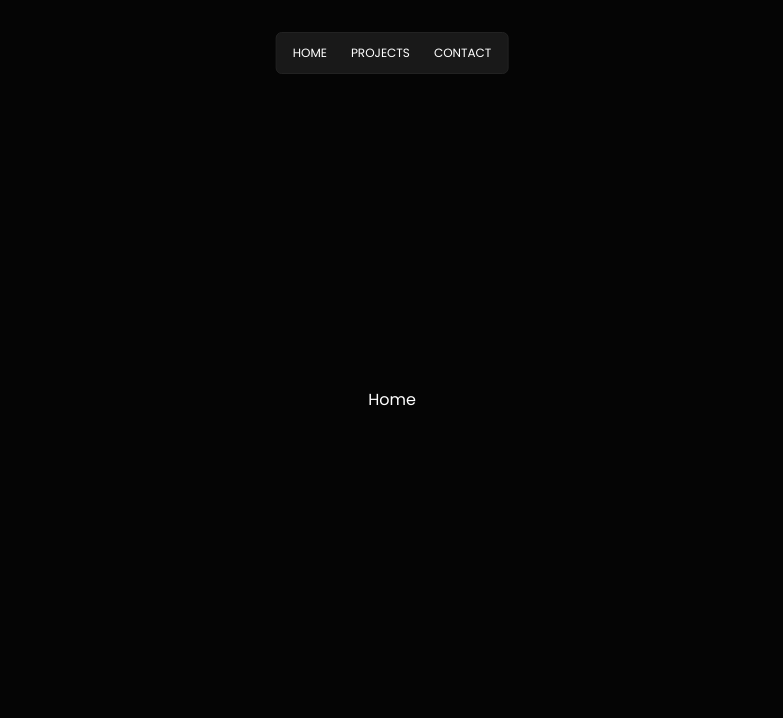
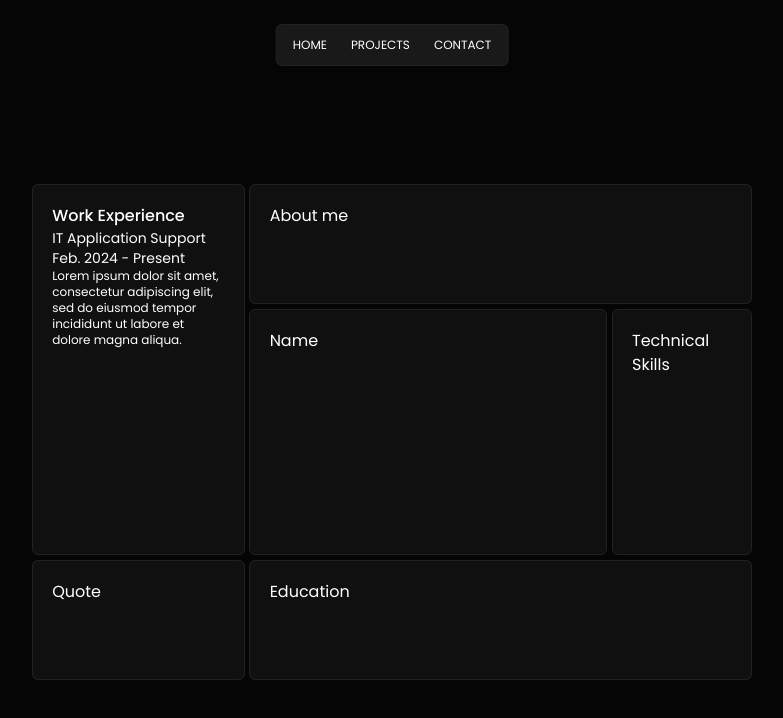
Before and after one commit to Janjanny/bento-portfolio, a React (Vite) app: page / in a window 1280 px wide. Shown: the top 718 px of the page, without its empty margins (248-1031 px from the left). Built offline with nearby package versions, Linux system fonts and the light colour scheme.

Commit message:
add grid

```diff
--- a/src/components/Navbar.jsx
+++ b/src/components/Navbar.jsx
@@ -10,7 +10,7 @@ const Navbar = () => {
   });
 
   return (
-    <div className="pt-8 absolute left-[50%] translate-x-[-50%]">
+    <div className="pt-6 absolute left-[50%] translate-x-[-50%]">
       <ul
         className="relative flex w-fit rounded-md border border-stroke-color bg-button-color text-white p-1 mx-auto"
         onMouseLeave={() => {
--- a/src/main.jsx
+++ b/src/main.jsx
@@ -6,7 +6,6 @@ import { BrowserRouter, createBrowserRouter, RouterProvider } from "react-router
 import Home from "./page/Home.jsx";
 import Projects from "./page/Projects.jsx";
 import Contact from "./page/Contact.jsx";
-import Navbar from "./components/Navbar.jsx";
 import ErrorPage from "./page/ErrorPage.jsx";
 
 const router = createBrowserRouter([
--- a/src/page/Contact.jsx
+++ b/src/page/Contact.jsx
@@ -4,7 +4,7 @@ import React from 'react'
 const Contact = () => {
   return (
     <>
-    <div className="w-full h-screen bg-bg-color text-white flex justify-center items-center ">
+    <div className="w-full h-screen bg-bg-color text-white flex justify-center items-center pt-[4rem]">
       Contact
     </div>
     </>
--- a/src/page/ErrorPage.jsx
+++ b/src/page/ErrorPage.jsx
@@ -3,7 +3,7 @@ import { Link } from 'react-router-dom'
 
 const ErrorPage = () => {
   return (
-    <div className='w-full h-screen bg-bg-color text-white flex justify-center items-center flex-col'>
+    <div className='w-full h-screen bg-bg-color text-white flex justify-center items-center flex-col '>
       <p className=' text-red-600 text-xl mb-6'>404 Not Found.</p>
 
       <Link to="/" className=' bg-button-color text-sm rounded px-[.8rem] py-1.5 border border-stroke-color hover:bg-[#383838] transition-all'>Go Back</Link>
--- a/src/page/Home.jsx
+++ b/src/page/Home.jsx
@@ -4,10 +4,36 @@ import React from "react";
 const Home = () => {
   return <>
 
-    <div className="w-full h-screen bg-bg-color text-white flex justify-center items-center ">
-      Home
+    <div className="w-full h-screen bg-bg-color text-white flex justify-center items-center pt-[4rem] ">
+      <div className="container grid grid-cols-10 grid-rows-8 gap-[.30rem] w-[45rem] h-[31rem]">
+        <div className=" bg-grid-color border border-stroke-color rounded-md col-span-3 row-span-6 p-[1.2rem]"><WorkExperience/></div>
+        <div className=" bg-grid-color border border-stroke-color rounded-md col-span-7 row-span-2 p-[1.2rem]">About me</div>
+        <div className=" bg-grid-color border border-stroke-color rounded-md col-span-5 row-span-4 p-[1.2rem]">Name</div>
+        <div className=" bg-grid-color border border-stroke-color rounded-md col-span-2 row-span-4 p-[1.2rem]">Technical Skills</div>
+        <div className=" bg-grid-color border border-stroke-color rounded-md col-span-3 row-span-2 p-[1.2rem]">Quote</div>
+        <div className=" bg-grid-color border border-stroke-color rounded-md col-span-7 row-span-2 p-[1.2rem]">Education</div>
+      </div>
     </div>
   </>;
 };
 
+const WorkExperience = () => {
+  return (
+    <>
+      <div className="w-full h-full">
+        <p className=" text-base font-medium">Work Experience</p>
+
+        <div className="experiences">
+          <div className="work text-sm text-start">
+            <p className="job-title">IT Application Support</p>
+            <p className="job-date">Feb. 2024 - Present</p>
+            <p className="job-description text-xs">Lorem ipsum dolor sit amet, consectetur adipiscing elit, sed do eiusmod tempor incididunt ut labore et dolore magna aliqua. </p>
+
+          </div>
+        </div>
+      </div>
+    </>
+  )
+}
+
 export default Home;
--- a/src/page/Projects.jsx
+++ b/src/page/Projects.jsx
@@ -5,7 +5,7 @@ const Projects = () => {
   return (
     <>
 
-    <div className="w-full h-screen bg-bg-color text-white flex justify-center items-center ">
+    <div className="w-full h-screen bg-bg-color text-white flex justify-center items-center pt-[4rem] ">
       Projects
     </div>
 
```
